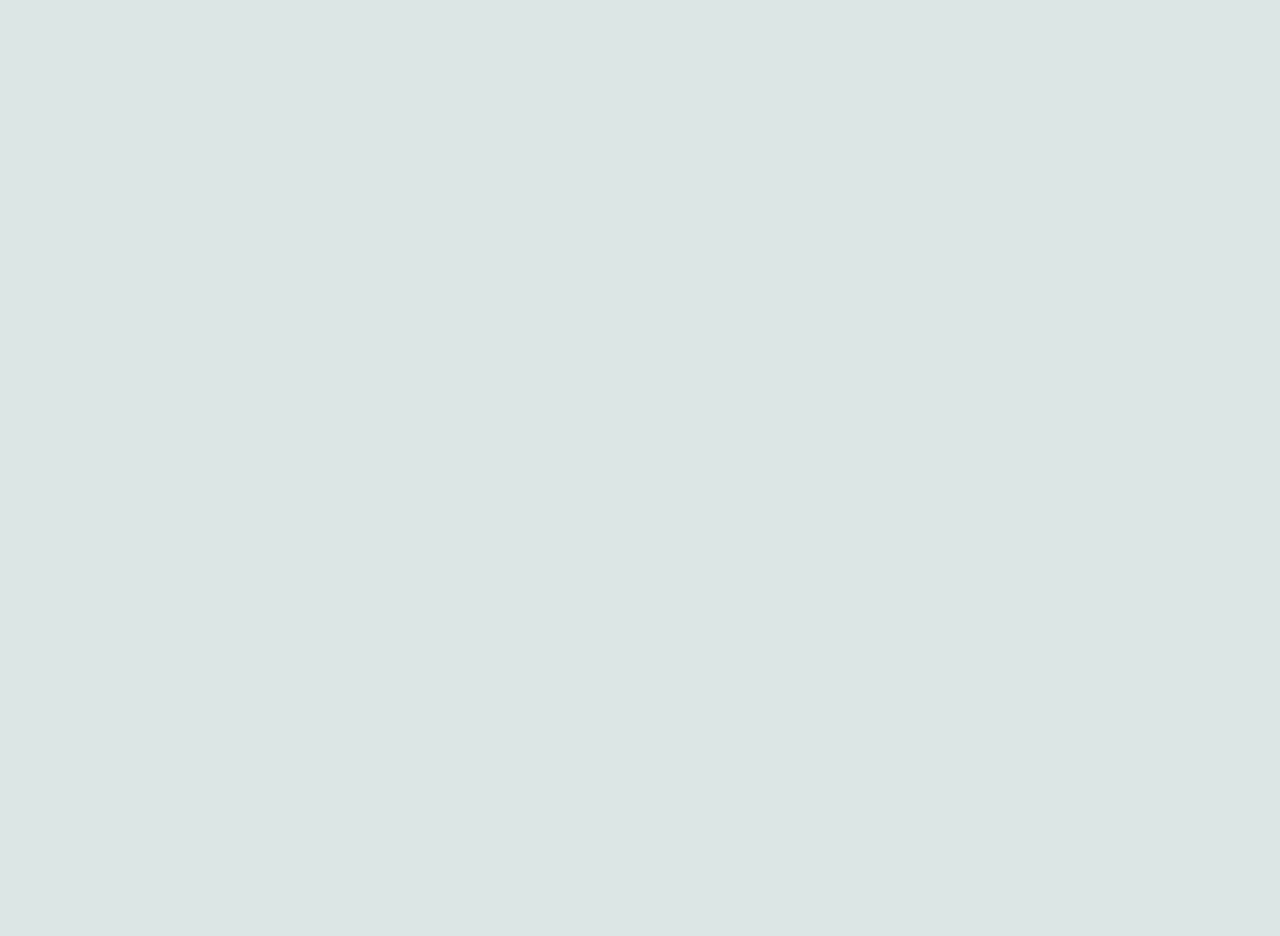
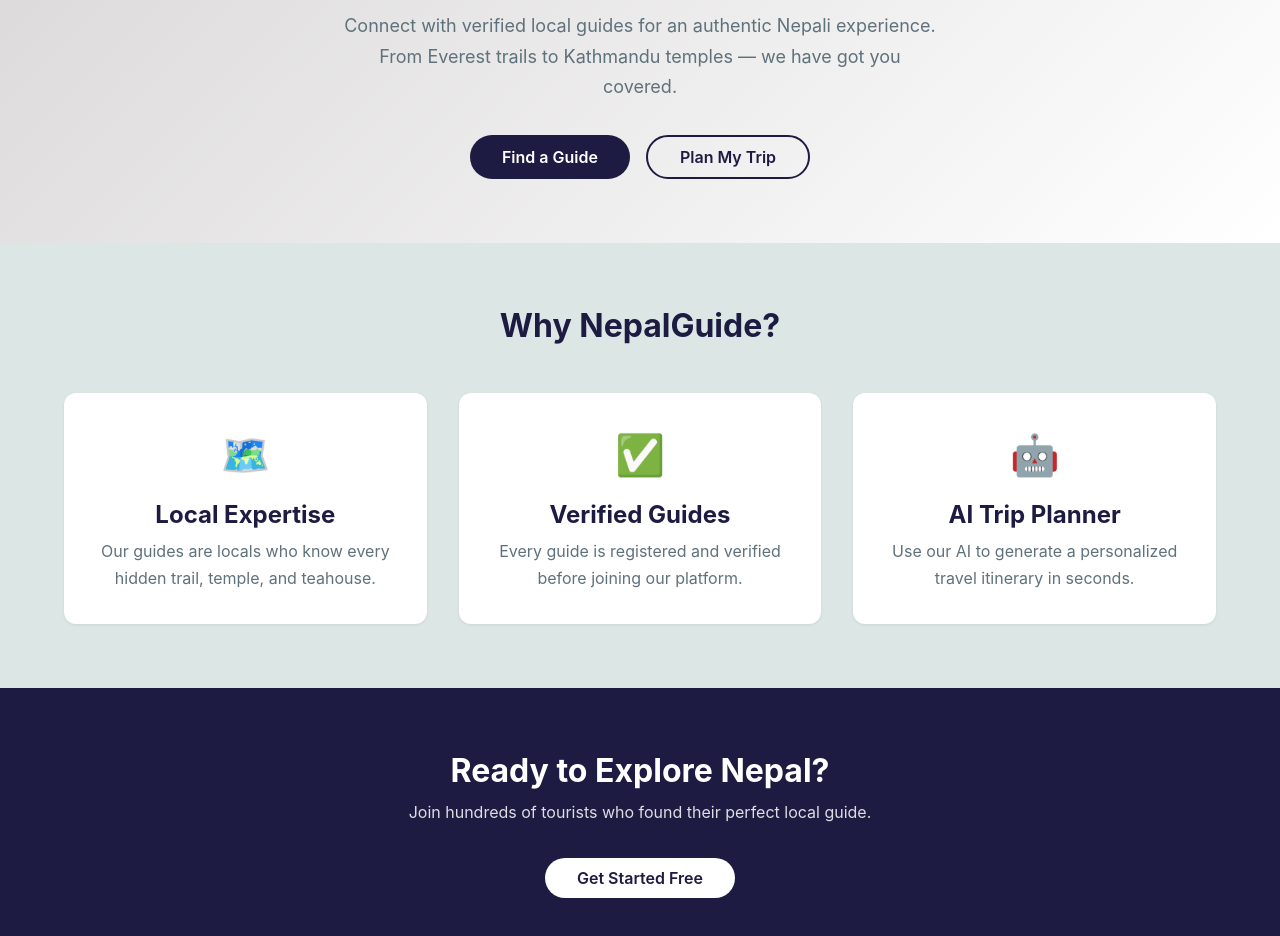
Before and after one commit to TourismHackathon2026/Team--Nec-otine, a React app in the folder Frontend/: page / in a window 1280 px wide. Shown: the part 180-1116 px from the top of the page. Before the commit the page ends 800 px from the top, so only its background shows below. Built offline with nearby package versions, Linux system fonts and the light colour scheme; the HTML template or start-up script is replaced by a standard one.

Commit message:
bulit landing page

```diff
--- a/Frontend/src/components/Button/Button.css
+++ b/Frontend/src/components/Button/Button.css
@@ -0,0 +1,37 @@
+.btn {
+  display: inline-flex;
+  align-items: center;
+  justify-content: center;
+  padding: var(--space-sm) var(--space-xl);
+  border: none;
+  border-radius: var(--radius-full);
+  font-size: var(--font-size-base);
+  font-weight: 600;
+  cursor: pointer;
+  transition: all var(--transition-fast);
+}
+
+.btn--primary {
+  background-color: var(--color-primary);
+  color: white;
+}
+
+.btn--primary:hover {
+  background-color: var(--color-primary-dark);
+}
+
+.btn--outline {
+  background-color: transparent;
+  color: var(--color-primary);
+  border: 2px solid var(--color-primary);
+}
+
+.btn--outline:hover {
+  background-color: var(--color-primary);
+  color: white;
+}
+
+.btn:disabled {
+  opacity: 0.5;
+  cursor: not-allowed;
+}
--- a/Frontend/src/components/Button/Button.jsx
+++ b/Frontend/src/components/Button/Button.jsx
@@ -0,0 +1,16 @@
+import './Button.css'
+
+function Button({ children, onClick, type = 'button', variant = 'primary', disabled = false }) {
+  return (
+    <button
+      className={`btn btn--${variant}`}
+      onClick={onClick}
+      type={type}
+      disabled={disabled}
+    >
+      {children}
+    </button>
+  )
+}
+
+export default Button
--- /dev/null
+++ b/Frontend/src/pages/Landing/Landing.css
@@ -0,0 +1,88 @@
+/* Hero */
+.landing__hero {
+  background: linear-gradient(135deg, #c1121f11 0%, #ffffff 100%);
+  padding: var(--space-3xl) 0;
+  text-align: center;
+}
+
+.landing__title {
+  font-size: var(--font-size-4xl);
+  margin-bottom: var(--space-md);
+  color: var(--color-text-primary);
+}
+
+.landing__title span {
+  color: var(--color-primary);
+}
+
+.landing__subtitle {
+  font-size: var(--font-size-lg);
+  color: var(--color-text-secondary);
+  max-width: 600px;
+  margin: 0 auto var(--space-xl);
+}
+
+.landing__hero-buttons {
+  display: flex;
+  gap: var(--space-md);
+  justify-content: center;
+}
+
+/* Features */
+.landing__features {
+  padding: var(--space-3xl) 0;
+  text-align: center;
+}
+
+.landing__features h2 {
+  margin-bottom: var(--space-2xl);
+}
+
+.landing__feature-grid {
+  display: grid;
+  grid-template-columns: repeat(3, 1fr);
+  gap: var(--space-xl);
+}
+
+.landing__feature-card {
+  background: var(--color-surface);
+  border-radius: var(--radius-lg);
+  padding: var(--space-xl);
+  box-shadow: var(--shadow-sm);
+}
+
+.landing__feature-icon {
+  font-size: 2.5rem;
+  display: block;
+  margin-bottom: var(--space-md);
+}
+
+.landing__feature-card h3 {
+  margin-bottom: var(--space-sm);
+}
+
+/* CTA */
+.landing__cta {
+  background-color: var(--color-primary);
+  padding: var(--space-3xl) 0;
+  text-align: center;
+}
+
+.landing__cta h2 {
+  color: white;
+  margin-bottom: var(--space-sm);
+}
+
+.landing__cta p {
+  color: rgba(255,255,255,0.85);
+  margin-bottom: var(--space-xl);
+}
+
+.landing__cta .btn--primary {
+  background-color: white;
+  color: var(--color-primary);
+}
+
+.landing__cta .btn--primary:hover {
+  background-color: var(--color-surface);
+}
--- a/Frontend/src/pages/Landing/Landing.jsx
+++ b/Frontend/src/pages/Landing/Landing.jsx
@@ -1,6 +1,75 @@
-function Landing()
-{
-    return <h1> This is landing page </h1>
+import { useNavigate } from 'react-router-dom'
+import Button from '../../components/Button/Button'
+import './Landing.css'
+
+function Landing() {
+  const navigate = useNavigate()
+
+  return (
+    <div className="landing">
+
+      {/* Hero Section */}
+      <section className="landing__hero">
+        <div className="container">
+          <h1 className="landing__title">
+            Explore Nepal With a <span>Local Guide</span>
+          </h1>
+          <p className="landing__subtitle">
+            Connect with verified local guides for an authentic Nepali experience.
+            From Everest trails to Kathmandu temples — we have got you covered.
+          </p>
+          <div className="landing__hero-buttons">
+            <Button variant="primary" onClick={() => navigate('/guides')}>
+              Find a Guide
+            </Button>
+            <Button variant="outline" onClick={() => navigate('/planner')}>
+              Plan My Trip
+            </Button>
+          </div>
+        </div>
+      </section>
+
+      {/* Features Section */}
+      <section className="landing__features">
+        <div className="container">
+          <h2>Why NepalGuide?</h2>
+          <div className="landing__feature-grid">
+
+            <div className="landing__feature-card">
+              <span className="landing__feature-icon">🗺️</span>
+              <h3>Local Expertise</h3>
+              <p>Our guides are locals who know every hidden trail, temple, and teahouse.</p>
+            </div>
+
+            <div className="landing__feature-card">
+              <span className="landing__feature-icon">✅</span>
+              <h3>Verified Guides</h3>
+              <p>Every guide is registered and verified before joining our platform.</p>
+            </div>
+
+            <div className="landing__feature-card">
+              <span className="landing__feature-icon">🤖</span>
+              <h3>AI Trip Planner</h3>
+              <p>Use our AI to generate a personalized travel itinerary in seconds.</p>
+            </div>
+
+          </div>
+        </div>
+      </section>
+
+      {/* CTA Section */}
+      <section className="landing__cta">
+        <div className="container">
+          <h2>Ready to Explore Nepal?</h2>
+          <p>Join hundreds of tourists who found their perfect local guide.</p>
+          <Button variant="primary" onClick={() => navigate('/signup')}>
+            Get Started Free
+          </Button>
+        </div>
+      </section>
+
+    </div>
+  )
 }
 
-export default Landing;
+export default Landing
```
Also changed, not shown: Frontend/src/App.jsx (line endings or trailing spaces).
